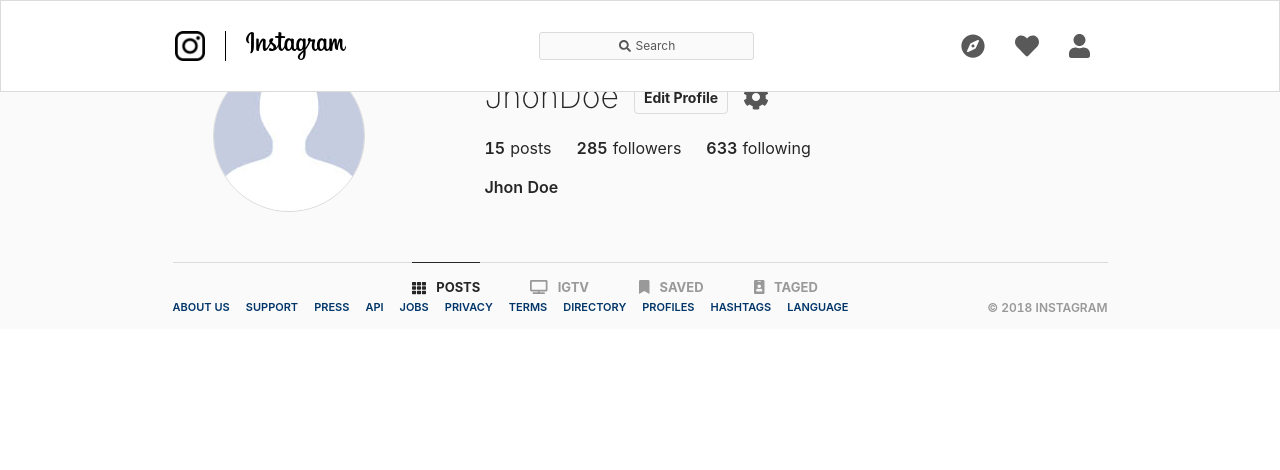
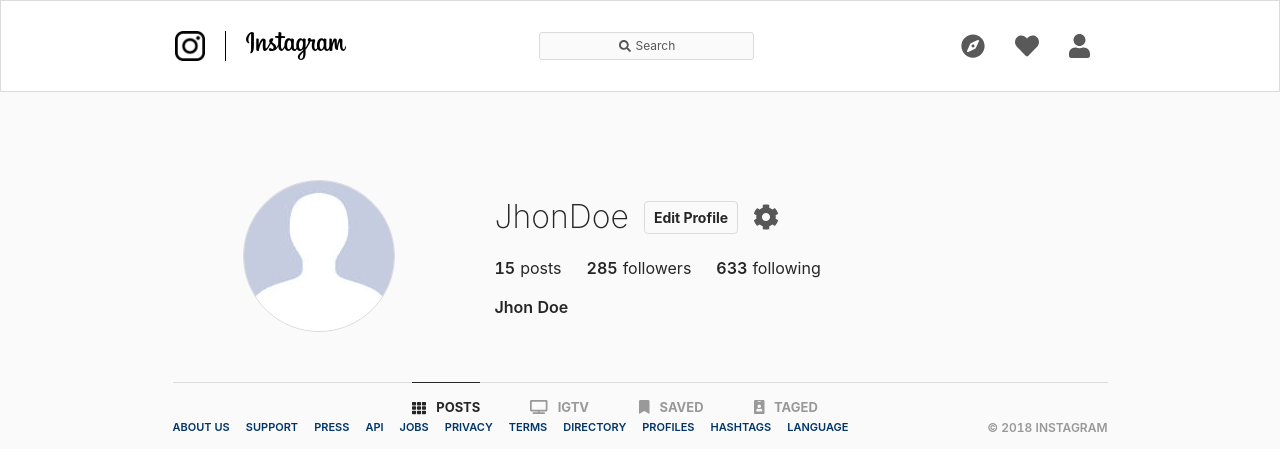
Before and after one commit to sahilmob/react-instagram-clone, a React app: page /profile in a window 1280 px wide. Shown: the top 470 px of the page. Built offline with nearby package versions, Linux system fonts and the light colour scheme.

Commit message:
Fix padding top for container, left and right margin for user img

```diff
--- a/src/components/UserInfo/UserInfo.css
+++ b/src/components/UserInfo/UserInfo.css
@@ -1,5 +1,5 @@
 .container{
-    padding: 60px 20px 0 20px;
+    padding: 180px 20px 0 20px;
     display: flex;
     align-items: center;
 }
@@ -7,11 +7,11 @@
     border-radius: 50%;
     border:  1px solid #dbdbdb;
     cursor: pointer;
-    margin: auto 20px;
+    margin: auto 50px;
 }
 
 .middle{
-    margin-left: 100px;
+    margin-left: 50px;
 }
 
 .top{
```
